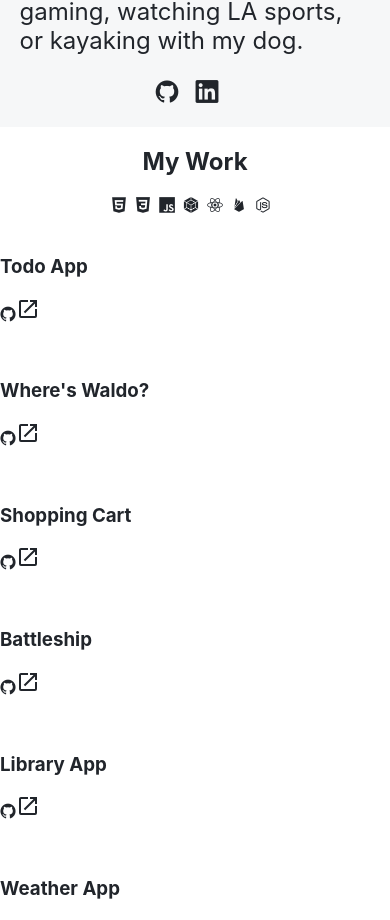
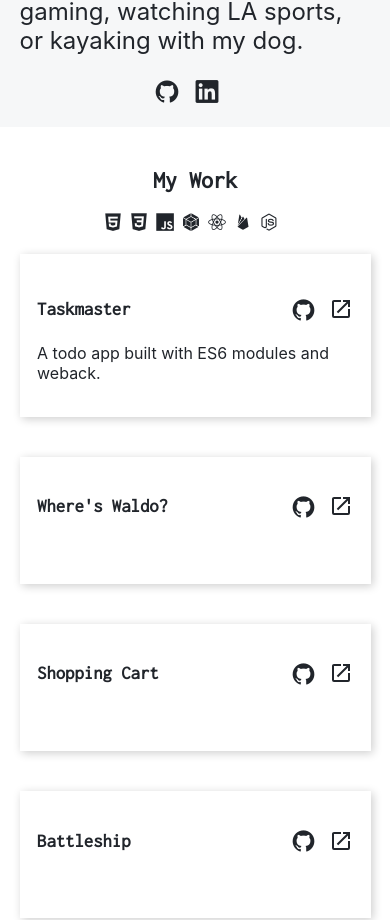
Before and after one commit to kihno/portfolio, a React (Create React App) app: page / in a window 390 px wide. Shown: the part 868-1788 px from the top of the page. Built offline with nearby package versions, Linux system fonts and the light colour scheme.

Commit message:
Style projects section for mobile

```diff
--- a/package.json
+++ b/package.json
@@ -11,6 +11,7 @@
     "react": "^18.2.0",
     "react-dom": "^18.2.0",
     "react-scripts": "5.0.1",
+    "uniqid": "^5.4.0",
     "web-vitals": "^2.1.4"
   },
   "scripts": {
--- a/src/App.css
+++ b/src/App.css
@@ -8,6 +8,10 @@ body {
   width: 100vw;
 
   color: #21252b;
+}
+
+h1, h2, h3 {
+  font-family: 'Inconsolata', monospace;
 }
 
 #header {
@@ -34,7 +38,6 @@ body {
   bottom: 0;
   margin: 10px;
   font-size: 69px;
-  font-family: 'Inconsolata', monospace;
   text-shadow: 3px 3px 3px rgba(0,0,0,0.3);
 }
 
@@ -51,7 +54,6 @@ body {
   text-align: center;
   margin: 0;
   font-size: 36px;
-  font-family: 'Inconsolata', monospace;
 }
 
 a {
@@ -80,6 +82,9 @@ a {
   transform: skewY(-17deg) translateY(-30%);
   box-shadow: 0 3px 3px rgba(0,0,0,0.2);
 }
+#work {
+  padding: 5%;
+}
 
 #work>h2 {
   text-align: center;
@@ -87,10 +92,44 @@ a {
 
 .techContainer {
   text-align: center;
+  font-size: 18px;
   letter-spacing: 8px;
+  margin: 20px;
 }
 
-#footer {
+.projects {
+  display: grid;
+  gap: 40px;
+}
+
+.project {
+  padding: 5%;
+  box-shadow: 2px 2px 9px rgba(0,0,0,0.2);
+}
+
+.projectInfo {
+  display: grid;
+  grid: 1fr 2fr / 1fr 1fr;
+  align-items: center;
+}
+
+.projectInfo>h3 {
+  margin: 0;
+}
+
+.projectIcons {
+  justify-self: end;
+  font-size: 23px;
+  display: flex;
+  align-items: center;
+  gap: 14px;
+}
+
+.projectDescription {
+  grid-area: 2 / 1 / 3 / 3;
+}
+
+.contact {
   color: white;
   background-color: #21252b;
   padding: 5%;
@@ -98,9 +137,12 @@ a {
 
 .contact>h2 {
   text-align: center;
-  font-family: 'Inconsolata', monospace;
 }
 
 .contact>.iconContainer {
   color: #f8b133;
 }
+
+.footerImage {
+  width: 100%;
+}
--- a/src/components/Footer.js
+++ b/src/components/Footer.js
@@ -1,4 +1,5 @@
 import React from "react";
+import webdev from '../images/webdev.jpg';
 
 const Footer = () => {
 
@@ -15,7 +16,7 @@ const Footer = () => {
                     <a href="https://linkedin.com/in/nicholas-miles-93328227/"><i class="devicon-linkedin-plain"></i></a>
                 </div>
             </div>
-            <img></img>
+            <img className="footerImage" src={webdev} alt=""></img>
         </div>
     )
 }
--- a/src/components/Project.js
+++ b/src/components/Project.js
@@ -3,11 +3,11 @@ import Icon from '@mdi/react'
 import { mdiOpenInNew } from '@mdi/js';
 
 const Project = (props) => {
-    const { name, description, image } = props;
+    const { name, description, image, id } = props;
 
     return(
-        <div className="project">
-            <img src={image} alt=""></img>
+        <div className="project" key={id}>
+            <img className="projectImage" src={image} alt=""></img>
             <div className="projectInfo">
                 <h3>{name}</h3>
                 <div className="projectIcons">
--- a/src/components/Work.js
+++ b/src/components/Work.js
@@ -1,62 +1,74 @@
 import React from "react";
 import Project from "./Project";
+import uniqid from 'uniqid';
 
 const Work = () => {
     const projects = [
         {
-            name: "Todo App",
-            description: "",
+            name: "Taskmaster",
+            description: "A todo app built with ES6 modules and weback.",
             image: "",
+            id: uniqid()
         },
         {
             name: "Where's Waldo?",
             description: "",
             image: "",
+            id: uniqid()
         },
         {
             name: "Shopping Cart",
             description: "",
             image: "",
+            id: uniqid()
         },
         {
             name: "Battleship",
             description: "",
             image: "",
+            id: uniqid()
         },
         {
             name: "Library App",
             description: "",
             image: "",
+            id: uniqid()
         },
         {
             name: "Weather App",
             description: "",
             image: "",
+            id: uniqid()
         },
         {
             name: "Calculator",
             description: "",
             image: "",
+            id: uniqid()
         },
         {
             name: "Rock, Paper, Scissors",
             description: "",
             image: "",
+            id: uniqid()
         },
         {
             name: "Memory Game",
             description: "",
             image: "",
+            id: uniqid()
         },
         {
             name: "Etch-a-Sketch",
             description: "",
             image: "",
+            id: uniqid()
         },
         {
             name: "Tic Tac Toe",
             description: "",
             image: "",
+            id: uniqid()
         },
     ]
 
@@ -72,9 +84,11 @@ const Work = () => {
                 <i class="devicon-firebase-plain"></i>
                 <i class="devicon-nodejs-plain"></i>
             </div>
-            {projects.map(proj => {
-                return <Project name={proj.name} description={proj.description} image={proj.image} />
-            })}
+            <div className="projects">
+                {projects.map(proj => {
+                    return <Project name={proj.name} description={proj.description} image={proj.image} id={proj.id} />
+                })}
+            </div>
         </div>
     )
 }
```
Also changed, not shown: 2 other files (tests, documents, lock files or other folders).
